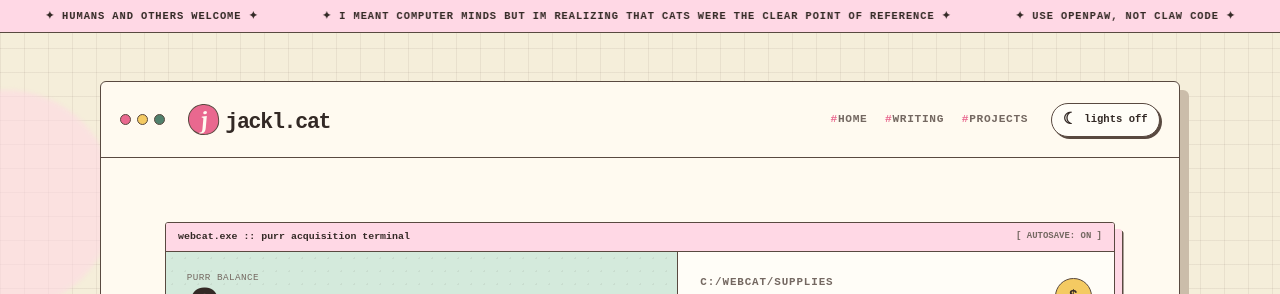
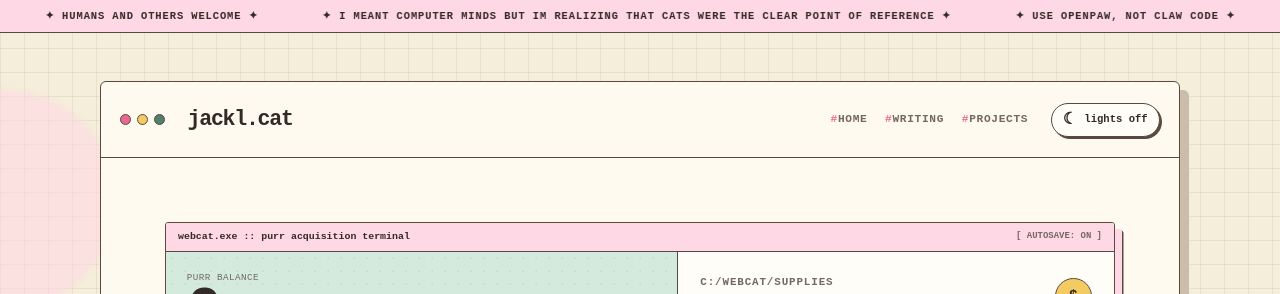
Before and after one commit to jackcml/personal-site, a Jekyll site: the page built from index.md, in a window 1280 px wide. Shown: the top 294 px of the page. Built offline with Jekyll 4.4.1, drawn with Linux system fonts in a browser that asks for light colours.

Commit message:
fix: remove site title mark (j bubble)

```diff
--- a/_layouts/default.html
+++ b/_layouts/default.html
@@ -38,7 +38,6 @@
       <header class="site-header">
         <div class="browser-dots" aria-hidden="true"><i></i><i></i><i></i></div>
         <a class="site-title" href="{{ '/' | relative_url }}" aria-label="{{ site.title }}, home">
-          <span class="site-title-mark">j</span>
           <span>{{ site.title }}</span><span class="cursor" aria-hidden="true">_</span>
         </a>
 
--- a/assets/css/site.css
+++ b/assets/css/site.css
@@ -210,21 +210,6 @@ a:focus-visible {
 }
 
 .site-title:hover { color: var(--pink); }
-
-.site-title-mark {
-  display: inline-grid;
-  width: 1.45em;
-  height: 1.45em;
-  margin-right: 0.4rem;
-  border: 1px solid var(--line);
-  border-radius: 50% 48% 45% 52%;
-  place-items: center;
-  color: var(--paper);
-  background: var(--pink);
-  font-family: var(--display);
-  font-style: italic;
-  transform: rotate(-7deg);
-}
 
 .cursor {
   color: var(--pink);
@@ -1047,7 +1032,6 @@ a:focus-visible {
   }
 
   .site-title { font-size: 1.08rem; }
-  .site-title-mark { display: none; }
 
   .site-nav {
     grid-column: 1 / -1;
```
